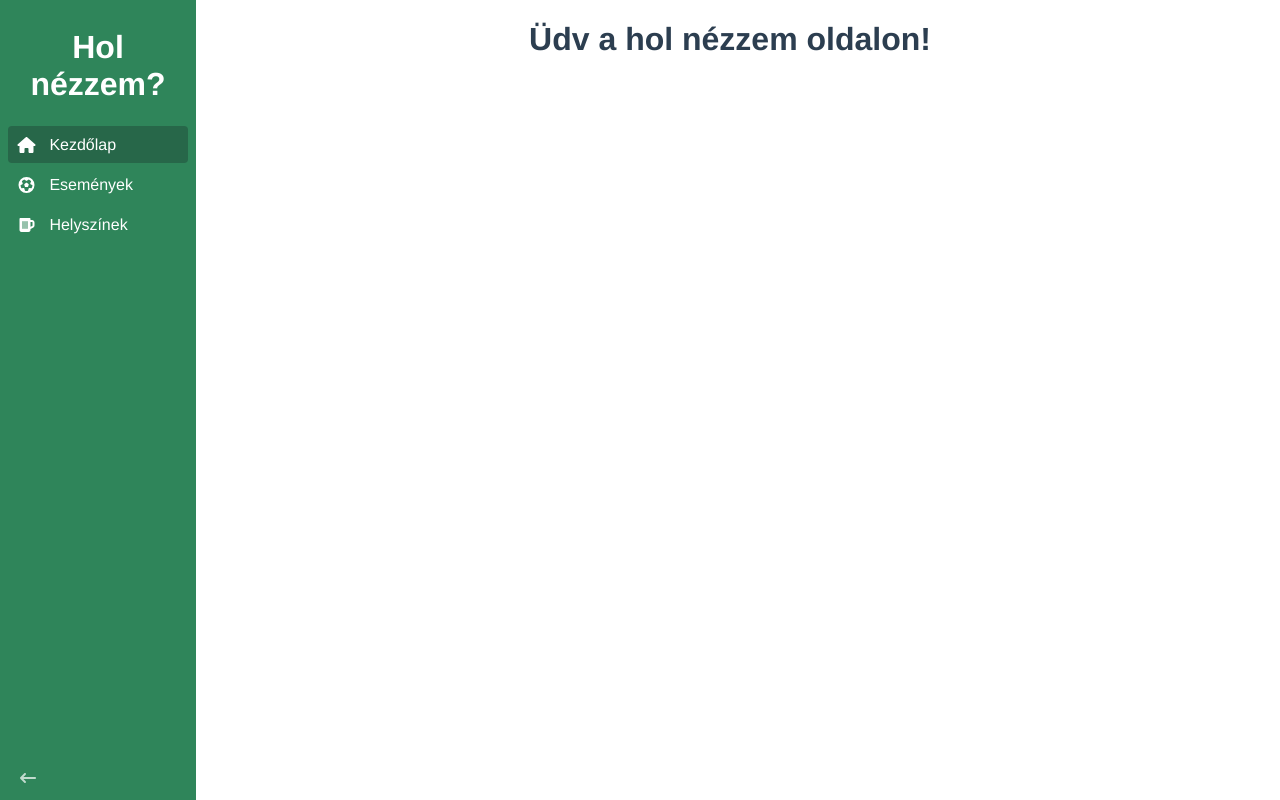
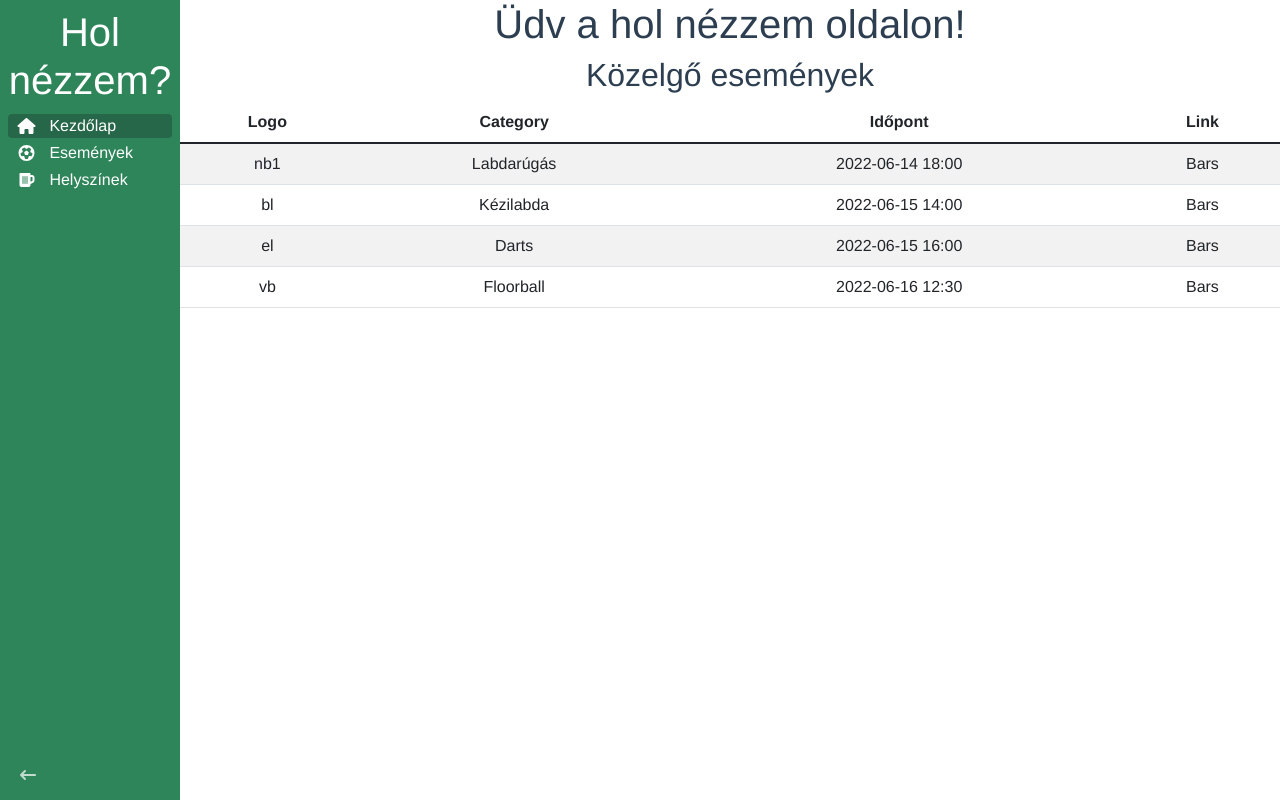
Before and after one commit to denkoksz/where-to-watch-client, a Vue app: page / in a window 1280 px wide. Built offline with nearby package versions, Linux system fonts and the light colour scheme; no server answers.

Commit message:
add sport events table

```diff
--- /dev/null
+++ b/src/components/SportEventsTable.vue
@@ -0,0 +1,33 @@
+<template>
+  <div class="middle">
+    <b-table striped hover :items="items"></b-table>
+  </div>
+</template>
+
+<script>
+import { ref } from "vue";
+import getSportEvents from "@/composables/getSportEvents";
+
+export default {
+
+  setup() {
+    const items = ref(null);
+    const { load } = getSportEvents();
+
+    load();
+
+    items.value = [
+      { logo: 'nb1', category: 'Labdarúgás', időpont: '2022-06-14 18:00', link: 'Bars'},
+      { logo: 'bl', category: 'Kézilabda', időpont: '2022-06-15 14:00', link: 'Bars'},
+      { logo: 'el', category: 'Darts', időpont: '2022-06-15 16:00', link: 'Bars'},
+      { logo: 'vb', category: 'Floorball', időpont: '2022-06-16 12:30', link: 'Bars'}
+    ];
+
+    return { items };
+  }
+}
+</script>
+
+<style scoped>
+
+</style>
--- /dev/null
+++ b/src/composables/getSportEvents.js
@@ -0,0 +1,36 @@
+import { ref } from "vue";
+
+const getSportEvents = (days = null) => {
+    const sportEvents = ref([]);
+    const error = ref(null);
+
+    const load = async () => {
+        try {
+            let url = 'http://localhost:5000/api/sportevents/';
+            if (days !== null) {
+                url += 'incoming?days=' + days;
+            }
+
+            let data = await fetch(url , {
+                method: 'GET',
+                mode: 'no-cors',
+                // headers: {
+                //     'Content-Type': 'application/json'
+                // }
+            });
+            console.log(data);
+            // let res = await JSON.stringify(data);
+            // console.log(res);
+            // if (!data.ok) {
+            //     throw Error('no data available');
+            // }
+            // sportEvents.value = await data.json();
+        } catch (err) {
+            error.value = err.message;
+            console.error(error.value);
+        }
+    }
+    return { sportEvents, error, load };
+}
+
+export default getSportEvents;
--- a/src/main.js
+++ b/src/main.js
@@ -4,11 +4,16 @@ import router from './router';
 import { library } from "@fortawesome/fontawesome-svg-core";
 import { fas } from "@fortawesome/free-solid-svg-icons";
 import { FontAwesomeIcon } from "@fortawesome/vue-fontawesome";
+import { BootstrapVue3 } from 'bootstrap-vue-3'
+
+import 'bootstrap/dist/css/bootstrap.css'
+import 'bootstrap-vue/dist/bootstrap-vue.css'
 
 
 library.add(fas);
 
 createApp(App)
     .use(router)
+    .use(BootstrapVue3)
     .component("font-awesome-icon", FontAwesomeIcon)
     .mount("#app");
--- a/src/views/Welcome.vue
+++ b/src/views/Welcome.vue
@@ -1,9 +1,17 @@
 <template>
-  <h1>Üdv a hol nézzem oldalon!</h1>
+  <div>
+    <h1>Üdv a hol nézzem oldalon!</h1>
+  </div>
+  <div>
+    <h2>Közelgő események</h2>
+  </div>
+  <SportEventsTable/>
 </template>
 
 <script>
+import SportEventsTable from "@/components/SportEventsTable";
 export default {
+  components: { SportEventsTable }
 }
 </script>
 
```
Also changed, not shown: package.json (+6 -1 lines), 1 other file (tests, documents, lock files or other folders).
